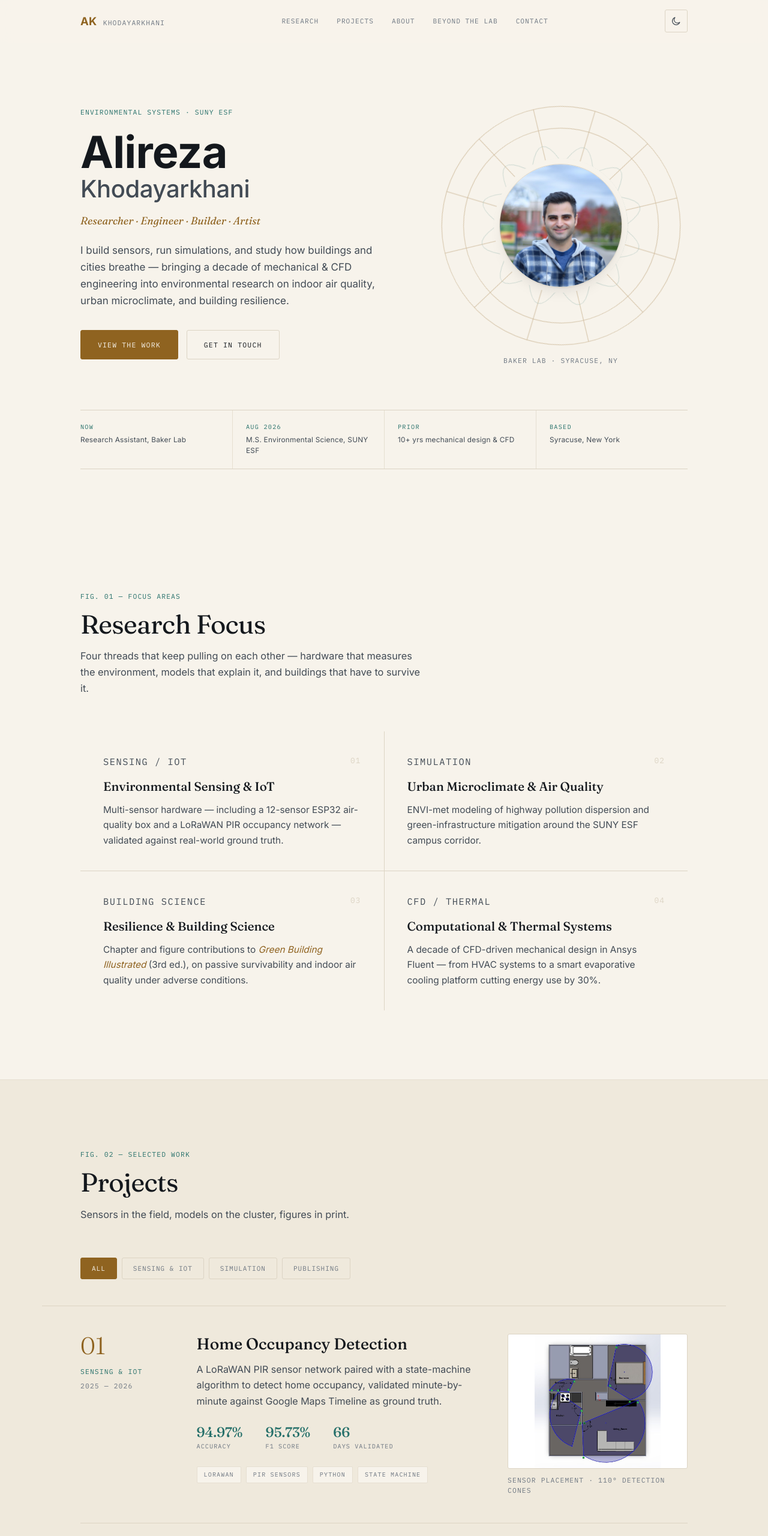
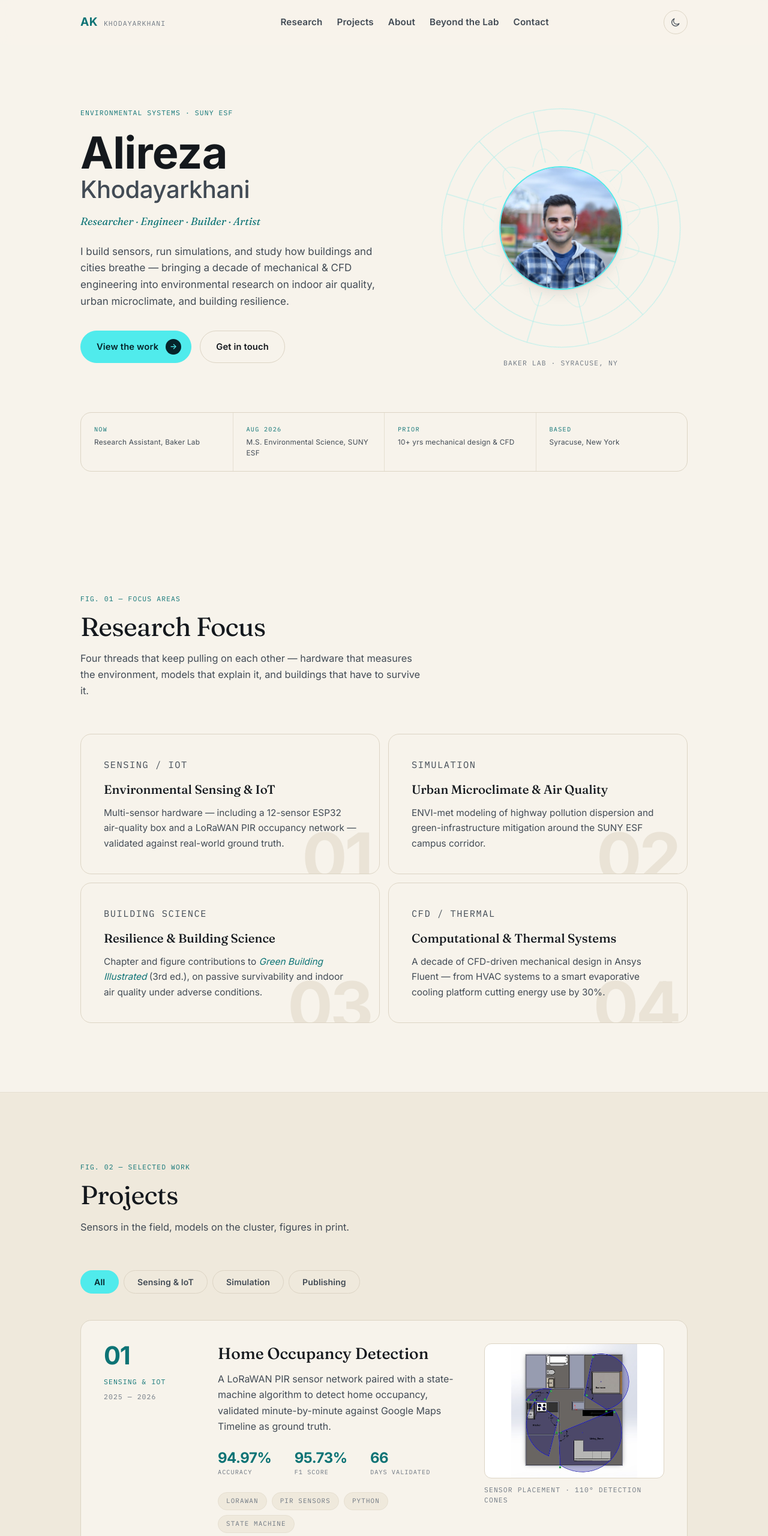
Before and after one commit to alirezazerila/alireza-kh.com, a plain HTML site: page index.html in a window 1280 px wide. Shown: the top 2560 px of the page at 60% size. Drawn offline with Linux system fonts and the light colour scheme.

Commit message:
Recolour to cyan accent, enlarge nav, round every box
- Accent is now #50EBEC, replacing the brass/brown throughout. The raw
  cyan measures 1.31:1 as text on the light cream ground, far under the
  4.5:1 minimum, so it is used as a FILL (buttons, active chips, badges,
  the emblem, the portrait ring) with dark --on-accent text over it at
  11.16:1, while accent TEXT on the light theme uses a darkened
  same-hue --accent-ink (#0D7375, 5.09:1). The dark theme uses the full
  cyan for text as well, at 12.93:1. Audited: 0 of 65 measured elements
  fall below AA in either theme.
- Nav links go from 11.2px/400 mono to 15.2px/600 sans, with a cyan
  underline on hover. The mobile-nav breakpoint moves 900px -> 1040px so
  the larger labels never crowd; measured 630px of 996px available at
  1225px wide.
- Corners rounded throughout: 18px cards, 12px media and tiles, pills for
  buttons, filters, tags and tool chips, circles for icon buttons and
  tool logos.

Borrowed from i-fahad.com, which the brief pointed at:
- Projects become discrete rounded cards instead of rows divided by
  hairlines, and the focus grid drops its 1px-gap hairline trick for
  real bordered cards.
- Oversized ghost numerals watermark the focus cards.
- Pill filter chips, and a circular arrow badge on the primary call to
  action.

Verified: no horizontal overflow at 375 / 768 / 1225px, filters still
partition correctly, mobile panel opens, no console errors.

Co-Authored-By: Claude Opus 5 <noreply@anthropic.com>

```diff
--- a/css/style.css
+++ b/css/style.css
@@ -1,5 +1,9 @@
 /* ===========================================================
-   TOKENS — light is the base palette; dark overrides below.
+   TOKENS
+   Brand accent is #50EBEC. It is only legible as a FILL on the
+   light theme (1.31:1 as text on cream), so accent text uses a
+   darkened same-hue --accent-ink there (5.09:1), while fills keep
+   the full cyan with dark --on-accent text over it (11.16:1).
 =========================================================== */
 :root{
   --bg:         #F7F3EB;
@@ -10,10 +14,12 @@
   --text-3:     #6E7782;
   --line:       #DCD4C4;
   --line-soft:  #E6DFD1;
-  --brass:      #8F6320;
-  --brass-2:    #A97A32;
-  --teal:       #26706A;
-  --rust:       #A0472A;
+
+  --accent:     #50EBEC;
+  --accent-ink: #0D7375;
+  --accent-2:   #2FD9DA;
+  --on-accent:  #06242A;
+
   --shadow:     0 1px 2px rgba(20,24,29,.05), 0 12px 28px -14px rgba(20,24,29,.18);
 
   /* Aptos ships with Windows 11 / Microsoft 365. It is not available as a
@@ -26,7 +32,12 @@
 
   --max: 1140px;
   --pad: clamp(22px, 5vw, 72px);
-  --nav-h: 70px;
+  --nav-h: 74px;
+
+  --r-lg:   18px;
+  --r-md:   12px;
+  --r-sm:   9px;
+  --r-pill: 999px;
 
   color-scheme: light;
 }
@@ -41,10 +52,7 @@
     --text-3:    #868D97;
     --line:      #262E37;
     --line-soft: #1E252D;
-    --brass:     #CB9E52;
-    --brass-2:   #B0873F;
-    --teal:      #5DB6AB;
-    --rust:      #C87152;
+    --accent-ink:#50EBEC;
     --shadow:    0 1px 2px rgba(0,0,0,.3), 0 16px 34px -16px rgba(0,0,0,.6);
     color-scheme: dark;
   }
@@ -59,10 +67,7 @@
   --text-3:    #868D97;
   --line:      #262E37;
   --line-soft: #1E252D;
-  --brass:     #CB9E52;
-  --brass-2:   #B0873F;
-  --teal:      #5DB6AB;
-  --rust:      #C87152;
+  --accent-ink:#50EBEC;
   --shadow:    0 1px 2px rgba(0,0,0,.3), 0 16px 34px -16px rgba(0,0,0,.6);
   color-scheme: dark;
 }
@@ -100,19 +105,20 @@ h1,h2,h3{ font-family:var(--serif); color:var(--text); font-weight:400; }
 h2{ font-size:clamp(2rem, 3.4vw, 2.9rem); line-height:1.12; letter-spacing:-0.015em; }
 h3{ font-size:1.28rem; font-weight:500; line-height:1.3; }
 
-em{ color:var(--brass); font-style:italic; }
+em{ color:var(--accent-ink); font-style:italic; }
 
 .mono{
   font-family:var(--mono); font-size:0.71rem;
   letter-spacing:0.1em; text-transform:uppercase;
 }
 
-:focus-visible{ outline:2px solid var(--teal); outline-offset:3px; border-radius:2px; }
+:focus-visible{ outline:2px solid var(--accent-ink); outline-offset:3px; border-radius:4px; }
 
 .skip-link{
   position:absolute; left:-9999px; top:0; z-index:100;
-  background:var(--brass); color:var(--bg); padding:12px 20px;
-  font-family:var(--mono); font-size:0.72rem; text-transform:uppercase;
+  background:var(--accent); color:var(--on-accent); padding:12px 20px;
+  border-radius:var(--r-sm);
+  font-family:var(--mono); font-size:0.72rem; text-transform:uppercase; font-weight:500;
 }
 .skip-link:focus{ left:12px; top:12px; }
 
@@ -137,14 +143,14 @@ em{ color:var(--brass); font-style:italic; }
   display:grid; place-items:center; flex:none;
   background:var(--logo-bg, #fff);
   border:1px solid var(--line);
-  border-radius:4px; overflow:hidden;
+  border-radius:var(--r-sm); overflow:hidden;
 }
 .logo img{ width:100%; height:100%; object-fit:contain; }
 
-.logo--tl{ width:54px; height:54px; padding:7px; }
+.logo--tl{ width:54px; height:54px; padding:7px; border-radius:var(--r-md); }
 /* Several tool logos are wide wordmarks (Ansys, Siemens, LoRaWAN), which
    become unreadable in a small square — hence the generous tile. */
-.logo--tool{ width:34px; height:34px; padding:4px; border-radius:3px; }
+.logo--tool{ width:34px; height:34px; padding:4px; border-radius:50%; }
 
 /* ===========================================================
    NAV
@@ -164,38 +170,42 @@ em{ color:var(--brass); font-style:italic; }
 .nav__bar{
   max-width:var(--max); margin:0 auto;
   height:var(--nav-h); padding:0 var(--pad);
-  display:flex; align-items:center; justify-content:space-between; gap:20px;
+  display:flex; align-items:center; justify-content:space-between; gap:18px;
 }
 
 .nav__mark{ display:flex; align-items:baseline; gap:10px; min-width:0; }
 .nav__mark-glyph{
-  font-family:var(--display); font-size:1.15rem; font-weight:700;
-  color:var(--brass); letter-spacing:0.02em;
+  font-family:var(--display); font-size:1.2rem; font-weight:700;
+  color:var(--accent-ink); letter-spacing:0.02em;
 }
 .nav__mark-text{ color:var(--text-3); }
-@media (max-width:560px){ .nav__mark-text{ display:none; } }
+@media (max-width:620px){ .nav__mark-text{ display:none; } }
 
-.nav__links{ display:flex; gap:30px; }
+.nav__links{ display:flex; gap:24px; }
 .nav__links a{
-  font-family:var(--mono); font-size:0.7rem; letter-spacing:0.09em; text-transform:uppercase;
-  color:var(--text-3); position:relative; padding:4px 0; transition:color .2s;
+  font-family:var(--sans); font-size:0.95rem; font-weight:600;
+  letter-spacing:0.01em;
+  color:var(--text-2); position:relative; padding:5px 0;
+  transition:color .2s;
 }
 .nav__links a::after{
-  content:''; position:absolute; left:0; right:0; bottom:0; height:1px;
-  background:var(--teal); transform:scaleX(0); transform-origin:left; transition:transform .25s;
+  content:''; position:absolute; left:0; right:0; bottom:0; height:2px;
+  border-radius:2px;
+  background:var(--accent); transform:scaleX(0); transform-origin:left;
+  transition:transform .25s;
 }
-.nav__links a:hover{ color:var(--text); }
+.nav__links a:hover{ color:var(--accent-ink); }
 .nav__links a:hover::after{ transform:scaleX(1); }
-@media (max-width:900px){ .nav__links{ display:none; } }
+@media (max-width:1040px){ .nav__links{ display:none; } }
 
-.nav__actions{ display:flex; align-items:center; gap:6px; }
+.nav__actions{ display:flex; align-items:center; gap:8px; }
 
 .icon-btn{
-  display:grid; place-items:center; width:38px; height:38px;
-  background:none; border:1px solid var(--line); border-radius:3px;
+  display:grid; place-items:center; width:40px; height:40px;
+  background:none; border:1px solid var(--line); border-radius:50%;
   color:var(--text-2); cursor:pointer; transition:color .2s, border-color .2s;
 }
-.icon-btn:hover{ color:var(--teal); border-color:var(--teal); }
+.icon-btn:hover{ color:var(--accent-ink); border-color:var(--accent); }
 .icon{ width:18px; height:18px; }
 
 /* Sun shows in dark mode (click to go light) and vice versa. */
@@ -211,26 +221,27 @@ em{ color:var(--brass); font-style:italic; }
 :root[data-theme="light"] .icon--sun{ display:none; }
 
 .nav__burger{ display:none; }
-@media (max-width:900px){ .nav__burger{ display:grid; } }
+@media (max-width:1040px){ .nav__burger{ display:grid; } }
 .burger{ display:block; width:18px; }
 .burger span{
-  display:block; height:1.5px; background:currentColor; border-radius:2px;
+  display:block; height:2px; background:currentColor; border-radius:2px;
   transition:transform .25s, opacity .25s;
 }
 .burger span + span{ margin-top:5px; }
-.nav__burger[aria-expanded="true"] .burger span:first-child{ transform:translateY(3.25px) rotate(45deg); }
-.nav__burger[aria-expanded="true"] .burger span:last-child{ transform:translateY(-3.25px) rotate(-45deg); }
+.nav__burger[aria-expanded="true"] .burger span:first-child{ transform:translateY(3.5px) rotate(45deg); }
+.nav__burger[aria-expanded="true"] .burger span:last-child{ transform:translateY(-3.5px) rotate(-45deg); }
 
 .nav__panel{
   border-top:1px solid var(--line); background:var(--bg);
-  padding:8px var(--pad) 18px;
-  display:flex; flex-direction:column;
+  padding:10px var(--pad) 20px;
+  display:flex; flex-direction:column; gap:6px;
 }
 .nav__panel a{
-  font-family:var(--mono); font-size:0.76rem; letter-spacing:0.09em; text-transform:uppercase;
-  color:var(--text-2); padding:14px 0; border-bottom:1px solid var(--line-soft);
+  font-family:var(--sans); font-size:1rem; font-weight:600;
+  color:var(--text-2); padding:13px 16px;
+  border:1px solid var(--line); border-radius:var(--r-md);
 }
-.nav__panel a:last-child{ border-bottom:0; }
+.nav__panel a:hover{ color:var(--accent-ink); border-color:var(--accent); }
 .nav__panel[hidden]{ display:none; }
 
 /* ===========================================================
@@ -248,7 +259,7 @@ em{ color:var(--brass); font-style:italic; }
   .hero__grid{ grid-template-columns:1fr; gap:48px; }
 }
 
-.eyebrow{ color:var(--teal); display:block; margin-bottom:20px; }
+.eyebrow{ color:var(--accent-ink); display:block; margin-bottom:20px; }
 
 /* Name — Aptos, bold given name, smaller family name. */
 .hero__name{
@@ -273,7 +284,7 @@ em{ color:var(--brass); font-style:italic; }
 
 .hero__role{
   font-family:var(--serif); font-style:italic; font-size:1.1rem;
-  color:var(--brass); margin-bottom:22px;
+  color:var(--accent-ink); margin-bottom:22px;
 }
 .hero__statement{
   color:var(--text-2); font-size:1.06rem; max-width:50ch; margin-bottom:34px;
@@ -281,14 +292,24 @@ em{ color:var(--brass); font-style:italic; }
 .hero__cta{ display:flex; gap:14px; flex-wrap:wrap; }
 
 .btn{
-  display:inline-block; padding:14px 28px; border-radius:3px;
-  font-family:var(--mono); font-size:0.72rem; letter-spacing:0.1em; text-transform:uppercase;
-  border:1px solid var(--brass); transition:background .2s, color .2s, border-color .2s, transform .2s;
+  display:inline-flex; align-items:center; gap:12px;
+  padding:13px 16px 13px 26px; border-radius:var(--r-pill);
+  font-family:var(--sans); font-size:0.92rem; font-weight:600; letter-spacing:0.01em;
+  border:1px solid var(--accent);
+  transition:background .2s, color .2s, border-color .2s, transform .2s;
 }
-.btn--primary{ background:var(--brass); color:var(--bg); }
-.btn--primary:hover{ background:var(--brass-2); border-color:var(--brass-2); transform:translateY(-1px); }
-.btn--ghost{ color:var(--text); border-color:var(--line); }
-.btn--ghost:hover{ border-color:var(--teal); color:var(--teal); transform:translateY(-1px); }
+.btn--primary{ background:var(--accent); color:var(--on-accent); }
+.btn--primary:hover{ background:var(--accent-2); border-color:var(--accent-2); transform:translateY(-1px); }
+.btn--ghost{ color:var(--text); border-color:var(--line); padding-right:26px; }
+.btn--ghost:hover{ border-color:var(--accent); color:var(--accent-ink); transform:translateY(-1px); }
+
+/* Circular arrow badge, in the manner of a call-to-action pill. */
+.btn__arrow{
+  display:inline-grid; place-items:center;
+  width:26px; height:26px; border-radius:50%;
+  background:var(--on-accent); color:var(--accent);
+  font-size:0.8rem; line-height:1; flex:none;
+}
 
 /* --- Portrait: circular photo centred in the rotating rosette --- */
 .portrait{ justify-self:center; width:min(420px, 84vw); }
@@ -298,7 +319,7 @@ em{ color:var(--brass); font-style:italic; }
 
 .portrait__ring{
   position:absolute; inset:0;
-  opacity:.5; pointer-events:none;
+  opacity:.55; pointer-events:none;
 }
 .emblem-svg{ width:100%; height:100%; animation:rotate-slow 150s linear infinite; }
 @keyframes rotate-slow{ from{ transform:rotate(0deg); } to{ transform:rotate(360deg); } }
@@ -309,7 +330,7 @@ em{ color:var(--brass); font-style:italic; }
   transform:translate(-50%,-50%);
   border-radius:50%;
   object-fit:cover;
-  border:1px solid var(--line);
+  border:2px solid var(--accent);
   box-shadow:var(--shadow), 0 0 0 9px var(--bg);
   filter:saturate(.98);
 }
@@ -320,26 +341,27 @@ em{ color:var(--brass); font-style:italic; }
 .hero__facts{
   list-style:none; margin-top:clamp(44px, 7vw, 72px);
   display:grid; grid-template-columns:repeat(4, 1fr);
-  border-top:1px solid var(--line); border-bottom:1px solid var(--line);
+  border:1px solid var(--line); border-radius:var(--r-lg);
+  overflow:hidden;
 }
 .hero__facts li{
-  padding:20px 22px 20px 0; color:var(--text-2);
+  padding:20px 22px; color:var(--text-2);
   font-size:0.74rem; letter-spacing:0.02em; text-transform:none;
   font-family:var(--sans); line-height:1.5;
 }
-.hero__facts li + li{ border-left:1px solid var(--line-soft); padding-left:22px; }
+.hero__facts li + li{ border-left:1px solid var(--line-soft); }
 .hero__facts span{
   display:block; font-family:var(--mono); font-size:0.64rem;
-  letter-spacing:0.12em; text-transform:uppercase; color:var(--teal); margin-bottom:6px;
+  letter-spacing:0.12em; text-transform:uppercase; color:var(--accent-ink); margin-bottom:6px;
 }
 @media (max-width:880px){
   .hero__facts{ grid-template-columns:repeat(2, 1fr); }
-  .hero__facts li:nth-child(odd){ border-left:0; padding-left:0; }
+  .hero__facts li:nth-child(odd){ border-left:0; }
   .hero__facts li:nth-child(n+3){ border-top:1px solid var(--line-soft); }
 }
 @media (max-width:460px){
   .hero__facts{ grid-template-columns:1fr; }
-  .hero__facts li{ border-left:0 !important; padding-left:0 !important; }
+  .hero__facts li{ border-left:0 !important; }
   .hero__facts li + li{ border-top:1px solid var(--line-soft); }
 }
 
@@ -366,55 +388,59 @@ em{ color:var(--brass); font-style:italic; }
 /* ===========================================================
    RESEARCH FOCUS
 =========================================================== */
-.focus-grid{ display:grid; grid-template-columns:repeat(2, 1fr); gap:1px; background:var(--line); }
+.focus-grid{ display:grid; grid-template-columns:repeat(2, 1fr); gap:14px; }
 .focus-card{
   background:var(--bg); padding:clamp(26px, 3vw, 38px);
-  position:relative; transition:background .25s;
+  border:1px solid var(--line); border-radius:var(--r-lg);
+  position:relative; overflow:hidden;
+  transition:background .25s, border-color .25s, transform .25s;
 }
-.focus-card:hover{ background:var(--surface); }
+.focus-card:hover{ background:var(--surface); border-color:var(--accent); transform:translateY(-2px); }
+/* Oversized ghost numeral watermarking the card. */
 .focus-card__num{
-  position:absolute; top:clamp(26px,3vw,38px); right:clamp(26px,3vw,38px);
-  font-family:var(--mono); font-size:0.8rem; color:var(--line);
-  letter-spacing:0.08em;
+  position:absolute; right:14px; bottom:-28px;
+  font-family:var(--display); font-size:7rem; font-weight:700; line-height:1;
+  color:var(--line-soft); opacity:.8; pointer-events:none; letter-spacing:-0.04em;
 }
-.focus-card__tag{ color:var(--teal); display:block; margin-bottom:16px; }
-.focus-card h3{ margin-bottom:12px; padding-right:36px; }
-.focus-card p{ color:var(--text-2); font-size:0.96rem; }
+.focus-card__tag{ color:var(--accent-ink); display:block; margin-bottom:16px; position:relative; }
+.focus-card h3{ margin-bottom:12px; position:relative; }
+.focus-card p{ color:var(--text-2); font-size:0.96rem; position:relative; }
 @media (max-width:720px){ .focus-grid{ grid-template-columns:1fr; } }
 
 /* ===========================================================
-   PROJECTS — "plates"
+   PROJECTS — "plates" as rounded cards
 =========================================================== */
 .filters{ display:flex; gap:8px; margin-bottom:clamp(28px, 4vw, 44px); flex-wrap:wrap; }
 .filter{
-  background:none; border:1px solid var(--line); color:var(--text-3);
-  padding:10px 18px; border-radius:3px; cursor:pointer;
-  font-family:var(--mono); font-size:0.69rem; letter-spacing:0.09em; text-transform:uppercase;
+  background:none; border:1px solid var(--line); color:var(--text-2);
+  padding:10px 22px; border-radius:var(--r-pill); cursor:pointer;
+  font-family:var(--sans); font-size:0.88rem; font-weight:600; letter-spacing:0.01em;
   transition:color .2s, border-color .2s, background .2s;
 }
-.filter:hover{ border-color:var(--brass); color:var(--brass); }
-.filter.is-active{ background:var(--brass); border-color:var(--brass); color:var(--bg); }
+.filter:hover{ border-color:var(--accent); color:var(--accent-ink); }
+.filter.is-active{ background:var(--accent); border-color:var(--accent); color:var(--on-accent); }
 
-.plates{ border-top:1px solid var(--line); }
+.plates{ display:grid; gap:16px; }
 
 .plate{
   display:grid;
   grid-template-columns:150px minmax(0,1fr) 300px;
-  gap:clamp(20px, 3.4vw, 44px);
-  padding:clamp(30px, 4vw, 46px) 0;
-  border-bottom:1px solid var(--line);
-  transition:background .25s;
+  gap:clamp(20px, 3.4vw, 40px);
+  padding:clamp(26px, 3.2vw, 38px);
+  background:var(--bg);
+  border:1px solid var(--line); border-radius:var(--r-lg);
+  transition:border-color .25s, transform .25s, background .25s;
 }
-.plate:hover{ background:var(--bg); }
+.plate:hover{ border-color:var(--accent); transform:translateY(-2px); }
 .section--alt .plate:hover{ background:var(--surface); }
 .plate[hidden]{ display:none; }
 
 .plate__aside{ position:relative; }
 .plate__num{
-  display:block; font-family:var(--serif); font-size:2.5rem; line-height:1;
-  color:var(--brass); font-weight:300; margin-bottom:14px;
+  display:block; font-family:var(--display); font-size:2.6rem; line-height:1;
+  color:var(--accent-ink); font-weight:700; margin-bottom:14px; letter-spacing:-0.03em;
 }
-.plate__cat{ color:var(--teal); display:block; margin-bottom:6px; }
+.plate__cat{ color:var(--accent-ink); display:block; margin-bottom:6px; }
 .plate__year{ color:var(--text-3); display:block; }
 
 .plate__body h3{ font-size:clamp(1.35rem, 2.1vw, 1.65rem); margin-bottom:12px; }
@@ -434,7 +460,7 @@ em{ color:var(--brass); font-style:italic; }
   aspect-ratio:4/3;
   object-fit:contain;
   background:#fff;
-  border:1px solid var(--line); border-radius:3px;
+  border:1px solid var(--line); border-radius:var(--r-md);
 }
 .plate__media figcaption{
   margin-top:10px; color:var(--text-3); line-height:1.5;
@@ -452,17 +478,16 @@ em{ color:var(--brass); font-style:italic; }
 }
 .stat-row li{ display:flex; flex-direction:column; gap:3px; }
 .stat-row strong{
-  font-family:var(--serif); font-weight:500; font-size:1.45rem;
-  line-height:1.1; color:var(--teal); letter-spacing:-0.01em;
+  font-family:var(--display); font-weight:700; font-size:1.5rem;
+  line-height:1.1; color:var(--accent-ink); letter-spacing:-0.02em;
 }
 .stat-row span{ color:var(--text-3); font-size:0.64rem; }
 
 .tags{ display:flex; gap:8px; list-style:none; flex-wrap:wrap; }
 .tags li{
   border:1px solid var(--line-soft); background:var(--bg-alt);
-  color:var(--text-3); padding:5px 11px; border-radius:2px; font-size:0.63rem;
+  color:var(--text-3); padding:5px 13px; border-radius:var(--r-pill); font-size:0.68rem;
 }
-.section--alt .tags li{ background:var(--bg); }
 
 .plates__empty{ color:var(--text-3); padding-top:32px; }
 
@@ -473,7 +498,7 @@ em{ color:var(--brass); font-style:italic; }
 @media (max-width:760px){
   .plate{ grid-template-columns:1fr; gap:20px; }
   .plate__aside{ display:flex; align-items:baseline; gap:16px; flex-wrap:wrap; }
-  .plate__num{ font-size:1.9rem; margin-bottom:0; }
+  .plate__num{ font-size:2rem; margin-bottom:0; }
   .plate__cat, .plate__year{ margin-bottom:0; }
   /* Keep the cap here: without it images stretched to full column width
      and rendered up to 830px tall. */
@@ -495,7 +520,7 @@ em{ color:var(--brass); font-style:italic; }
   gap:clamp(38px, 6vw, 72px); margin-bottom:clamp(48px, 6vw, 72px);
 }
 .timeline__title{
-  color:var(--brass); margin-bottom:24px; font-size:0.72rem;
+  color:var(--accent-ink); margin-bottom:24px; font-size:0.72rem;
   padding-bottom:12px; border-bottom:1px solid var(--line);
 }
 .timeline__list{ list-style:none; }
@@ -510,19 +535,19 @@ em{ color:var(--brass); font-style:italic; }
 .timeline__role{ font-weight:500; margin-bottom:4px; }
 .timeline__org{ color:var(--text-2); font-size:0.92rem; }
 .tag-incoming{
-  color:var(--bg); background:var(--teal); padding:3px 8px; margin-left:8px;
-  border-radius:2px; font-size:0.58rem; vertical-align:middle; white-space:nowrap;
+  color:var(--on-accent); background:var(--accent); padding:3px 10px; margin-left:8px;
+  border-radius:var(--r-pill); font-size:0.58rem; vertical-align:middle; white-space:nowrap;
 }
 @media (max-width:760px){ .timelines{ grid-template-columns:1fr; } }
 
-.tools__grid{ display:flex; flex-wrap:wrap; gap:8px; list-style:none; }
+.tools__grid{ display:flex; flex-wrap:wrap; gap:9px; list-style:none; }
 .tools__grid li{
   display:flex; align-items:center; gap:11px;
-  border:1px solid var(--line); padding:7px 16px 7px 8px; color:var(--text-2);
-  border-radius:3px; font-size:0.88rem;
+  border:1px solid var(--line); padding:6px 18px 6px 6px; color:var(--text-2);
+  border-radius:var(--r-pill); font-size:0.88rem;
   transition:border-color .2s, color .2s;
 }
-.tools__grid li:hover{ border-color:var(--teal); color:var(--text); }
+.tools__grid li:hover{ border-color:var(--accent); color:var(--text); }
 
 /* ===========================================================
    BEYOND THE LAB
@@ -530,10 +555,10 @@ em{ color:var(--brass); font-style:italic; }
 .beyond-grid{ display:grid; grid-template-columns:1fr 1fr; gap:clamp(20px, 3vw, 32px); }
 .beyond-card{
   padding:clamp(26px, 3vw, 38px); border:1px solid var(--line);
-  background:var(--bg); border-radius:3px; transition:border-color .25s, transform .25s;
+  background:var(--bg); border-radius:var(--r-lg); transition:border-color .25s, transform .25s;
 }
-.beyond-card:hover{ border-color:var(--brass-2); transform:translateY(-2px); }
-.beyond-card h3{ margin-bottom:14px; color:var(--brass); }
+.beyond-card:hover{ border-color:var(--accent); transform:translateY(-2px); }
+.beyond-card h3{ margin-bottom:14px; color:var(--accent-ink); }
 .beyond-card p{ color:var(--text-2); font-size:0.98rem; }
 @media (max-width:760px){ .beyond-grid{ grid-template-columns:1fr; } }
 
@@ -549,23 +574,23 @@ em{ color:var(--brass); font-style:italic; }
 .footer__lede{ color:var(--text-2); max-width:48ch; margin:0 auto clamp(38px, 5vw, 54px); }
 
 .footer__links{
-  display:grid; grid-template-columns:repeat(3, 1fr); gap:1px;
-  background:var(--line); border:1px solid var(--line);
+  display:grid; grid-template-columns:repeat(3, 1fr); gap:12px;
   margin-bottom:44px; text-align:left;
 }
 .footer__link{
-  background:var(--bg); padding:22px 24px;
+  background:var(--bg); padding:20px 22px;
+  border:1px solid var(--line); border-radius:var(--r-lg);
   display:flex; flex-direction:column; gap:7px;
-  transition:background .2s;
+  transition:background .2s, border-color .2s, transform .2s;
 }
-.footer__link:hover{ background:var(--bg-alt); }
-.footer__link .mono{ color:var(--teal); }
+.footer__link:hover{ background:var(--bg-alt); border-color:var(--accent); transform:translateY(-2px); }
+.footer__link .mono{ color:var(--accent-ink); }
 .footer__link-val{
   color:var(--text-2); font-size:0.86rem;
   overflow-wrap:break-word; /* prefers the <wbr> in the email address */
   transition:color .2s;
 }
-.footer__link:hover .footer__link-val{ color:var(--brass); }
+.footer__link:hover .footer__link-val{ color:var(--accent-ink); }
 @media (max-width:700px){ .footer__links{ grid-template-columns:1fr; } }
 
 .footer__note{ color:var(--text-3); }
--- a/index.html
+++ b/index.html
@@ -164,7 +164,7 @@
         environmental research on indoor air quality, urban microclimate, and
         building resilience.</p>
       <div class="hero__cta">
-        <a href="#work" class="btn btn--primary">View the work</a>
+        <a href="#work" class="btn btn--primary">View the work <span class="btn__arrow" aria-hidden="true">&#8594;</span></a>
         <a href="#contact" class="btn btn--ghost">Get in touch</a>
       </div>
     </div>
@@ -173,12 +173,12 @@
       <div class="portrait__stage">
         <div class="portrait__ring" aria-hidden="true">
           <svg viewBox="0 0 600 600" xmlns="http://www.w3.org/2000/svg" class="emblem-svg">
-            <g fill="none" stroke="var(--brass)" stroke-width="1">
+            <g fill="none" stroke="var(--accent)" stroke-width="1">
               <circle cx="300" cy="300" r="284"/>
               <circle cx="300" cy="300" r="232"/>
-              <circle cx="300" cy="300" r="158" stroke="var(--teal)"/>
+              <circle cx="300" cy="300" r="158" stroke="var(--accent)"/>
               <g id="spokes"></g>
-              <g id="petals" stroke="var(--teal)" opacity="0.6"></g>
+              <g id="petals" stroke="var(--accent)" opacity="0.6"></g>
             </g>
           </svg>
         </div>
```
